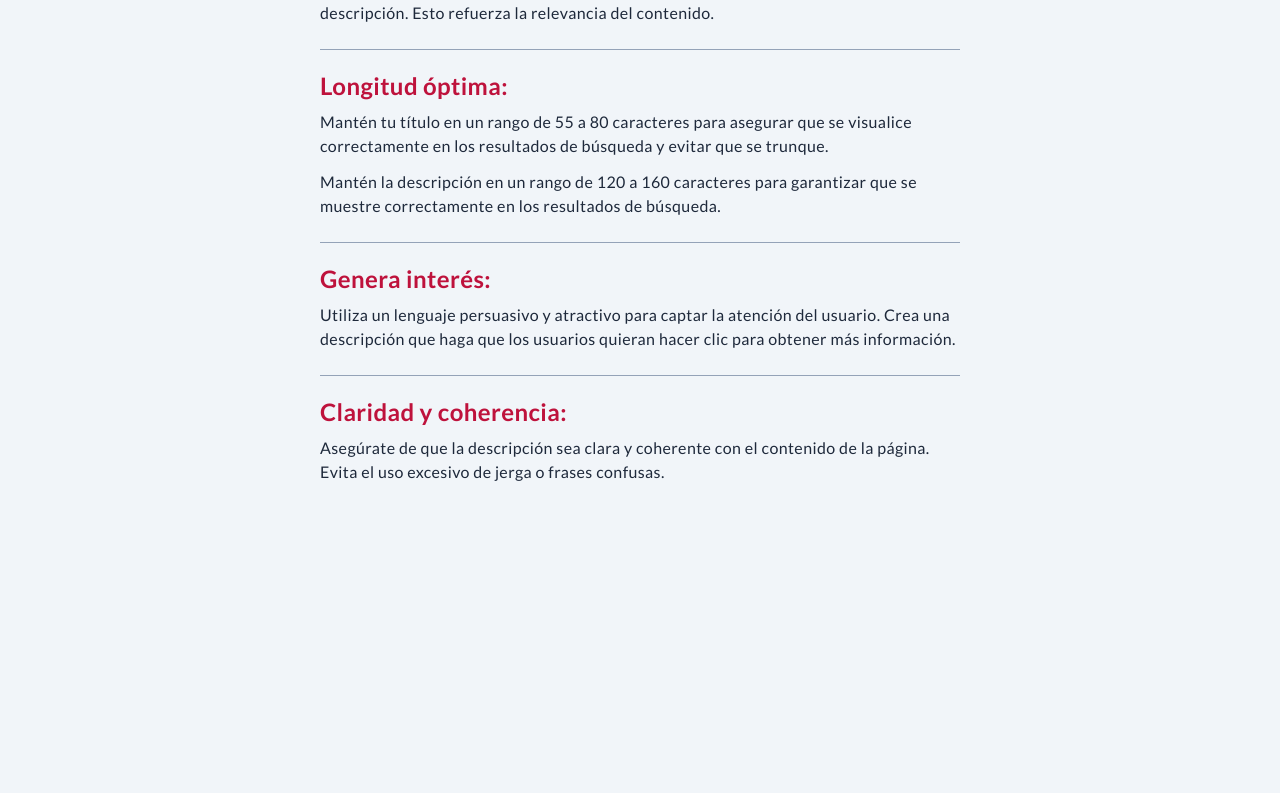
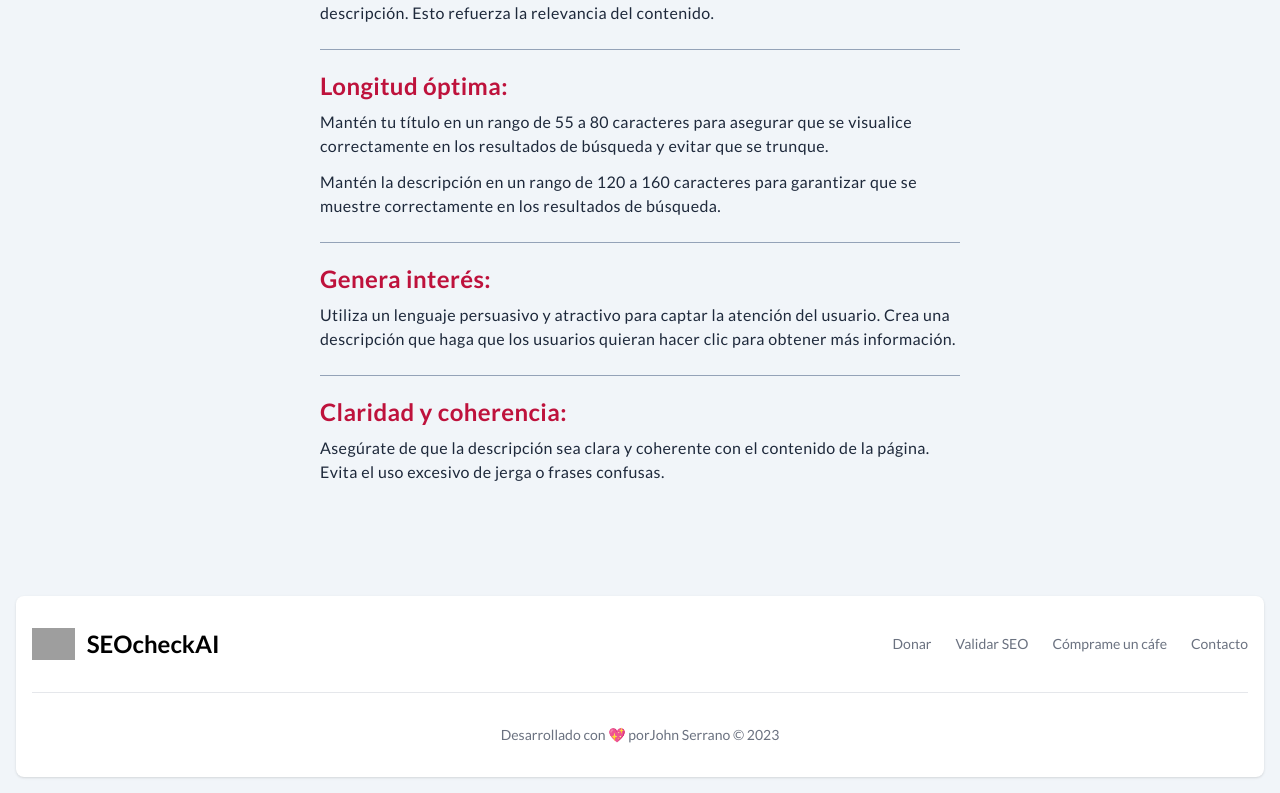
Before and after one commit to johnsi15/seocheck-ai, a Next.js app: page /validar-seo in a window 1280 px wide. Shown: the part 1531-2324 px from the top of the page. Before the commit the page ends 2111 px from the top, so only its background shows below. Built offline with nearby package versions, Linux system fonts and the light colour scheme; grey boxes are pictures that could not be loaded.

Commit message:
Add footer in page validar-seo

```diff
--- a/src/app/validar-seo/page.tsx
+++ b/src/app/validar-seo/page.tsx
@@ -4,6 +4,7 @@ import { Header } from '@/components/Header'
 import { metaInfoDefault, openGraph, twitter } from '@/lib/consts'
 import { Donate } from '@/components/Donate'
 import { Recommendations } from '@/components/Recommendations'
+import { Footer } from '@/components/Footer'
 
 export const metadata: Metadata = {
   title: 'Valida el SEO de tu artículo',
@@ -40,6 +41,8 @@ export default function CheckSeo() {
 
         <Recommendations />
       </main>
+
+      <Footer />
     </>
   )
 }
```
